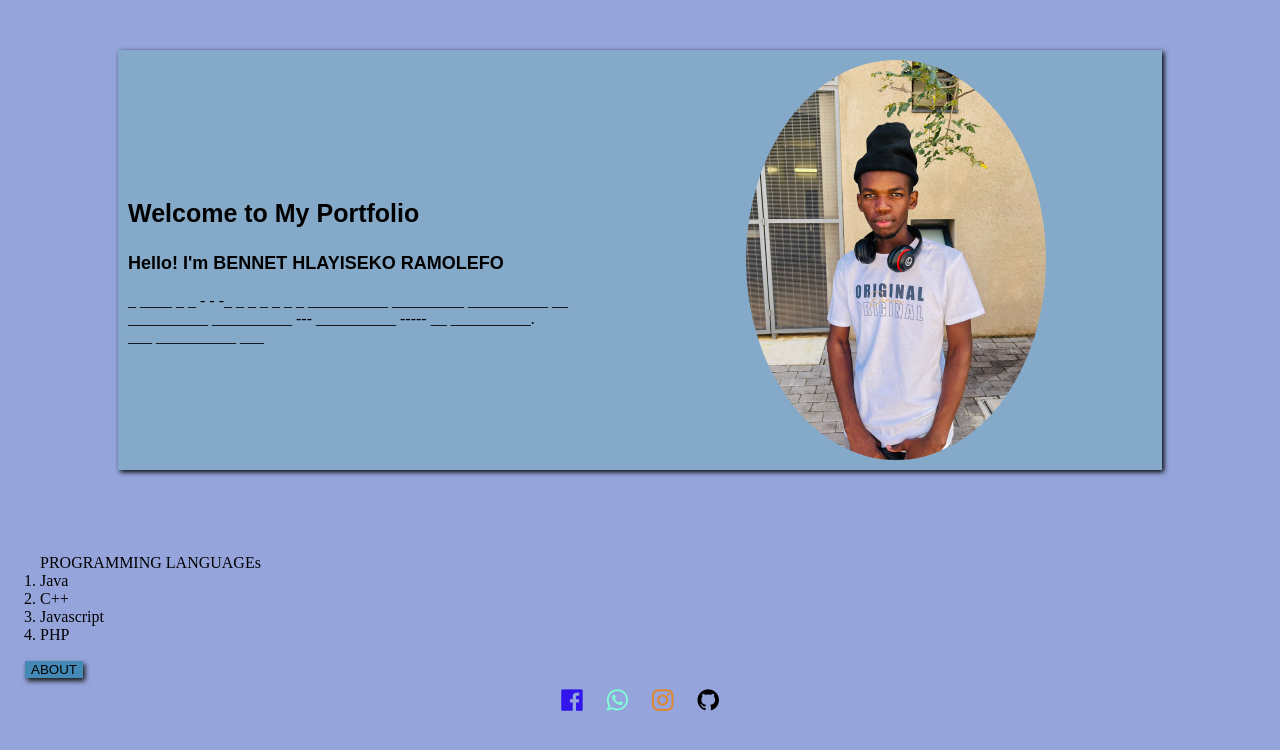
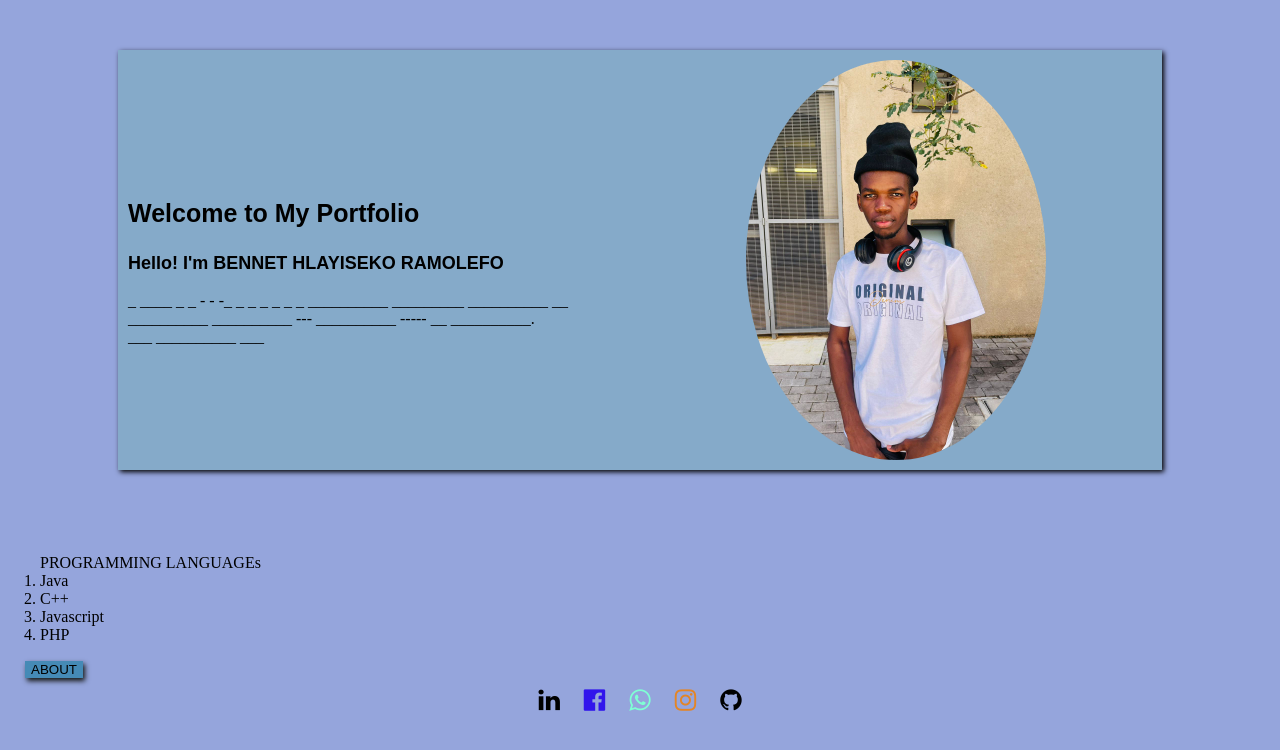
Before and after one commit to hlayiseko01/hlayiseko.github.io, a plain HTML site: page index.html in a window 1280 px wide. Drawn offline with Linux system fonts and the light colour scheme.

Commit message:
linked icon

```diff
--- a/index.html
+++ b/index.html
@@ -37,6 +37,7 @@
 
 
     <div class="social">
+        <a href=""><i class="fa fa-linkedin"></i></a>
         <a href="https://www.facebook.com/dube.ramolefo?mibextid=ZbWKwL"> <i class="fa fa-facebook-official" style="color: rgb(49, 21, 236);"></i></a>
 
         <a href="https://wa.link/kq2doz"><i class="fa fa-whatsapp" style="color: aquamarine;"></i></a>
```
